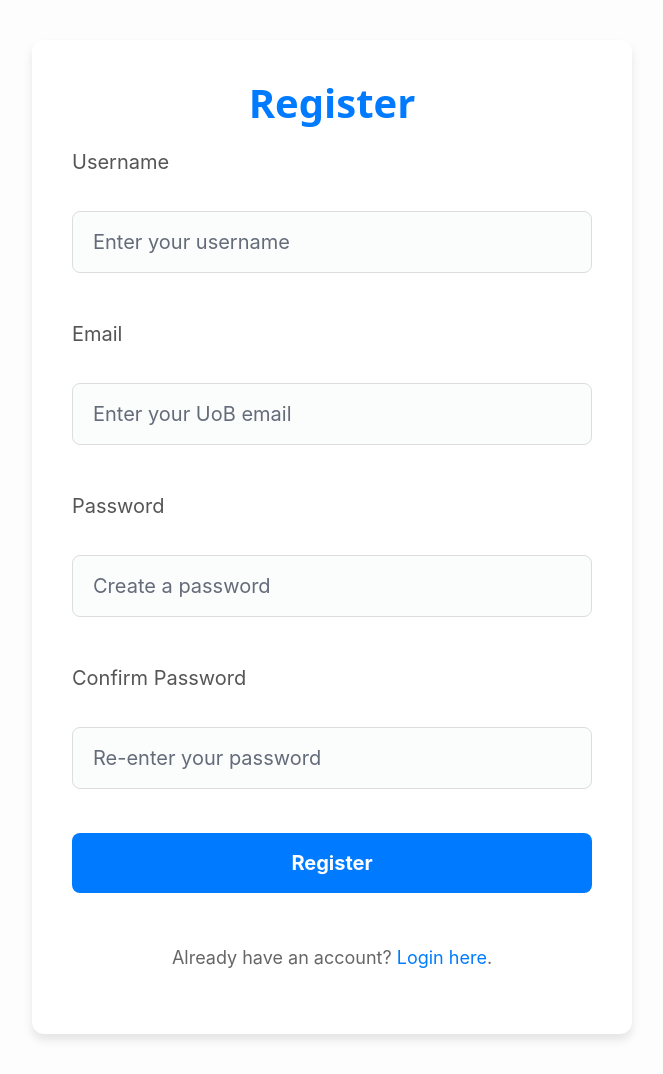
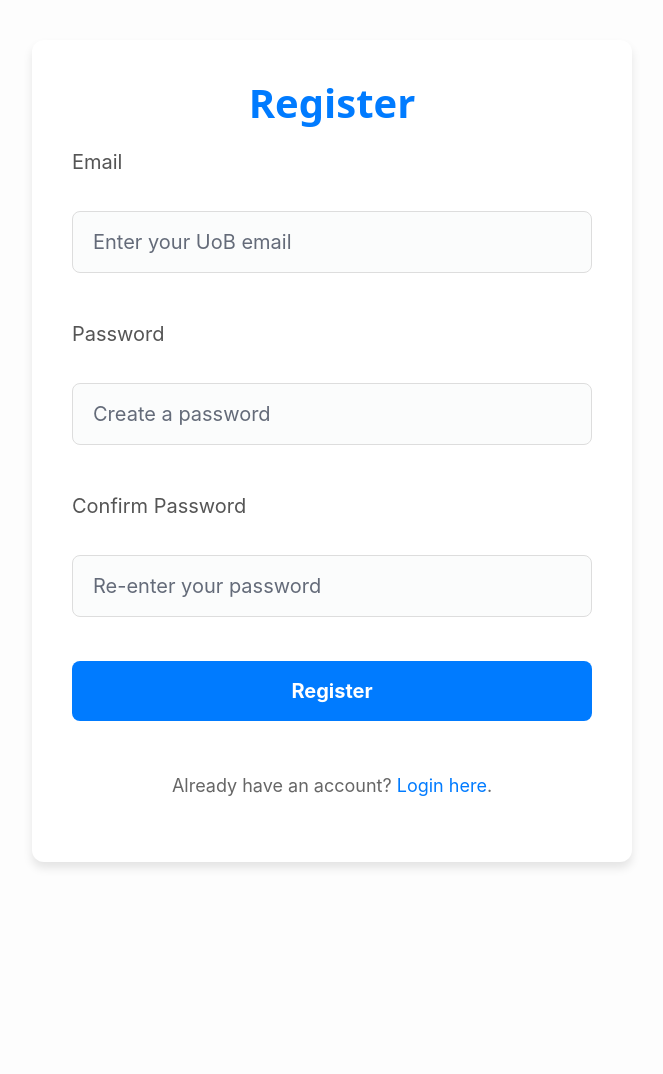
Before and after one commit to OAX356/ITCS333_Project, a PHP site: page /register_form.php in a window 1280 px wide. Shown: the whole page, without its empty margins (308-971 px from the left). After the commit the page ends 868 px from the top, so only its background shows below. Run offline with PHP 8.4, Linux system fonts and the light colour scheme; some libraries are stand-ins or nearby versions.

Commit message:
delete username input

```diff
--- a/register_form.php
+++ b/register_form.php
@@ -14,9 +14,6 @@
             <article class="alert error" role="alert"><?php echo htmlspecialchars($error); ?></article>
         <?php endif; ?>
         <form action="register.php" method="POST">
-            <label for="username">Username</label>
-            <input type="text" id="username" name="username" placeholder="Enter your username" required>
-
             <label for="email">Email</label>
             <input type="email" id="email" name="email" placeholder="Enter your UoB email" required>
 
```
